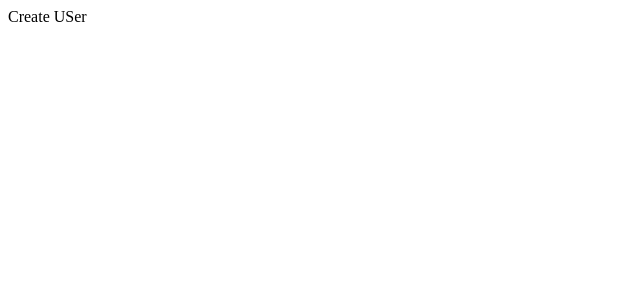
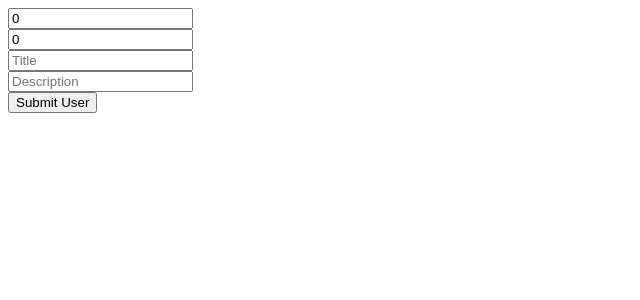
Before and after one commit to HurairaAhsan0/Show-content-typicode, a React (Create React App) app in the folder show-card/: page /User/Create in a window 1280 px wide. Shown: the top 300 px of the page, without its empty margins (0-640 px from the left). Built offline with nearby package versions, Linux system fonts and the light colour scheme.

Commit message:
create user created

```diff
--- a/show-card/package.json
+++ b/show-card/package.json
@@ -5,14 +5,16 @@
   "dependencies": {
     "@emotion/react": "^11.10.5",
     "@emotion/styled": "^11.10.5",
-    "@mui/material": "^5.10.11",
+    "@mui/material": "^5.10.12",
     "@testing-library/jest-dom": "^5.16.5",
     "@testing-library/react": "^13.4.0",
     "@testing-library/user-event": "^13.5.0",
     "axios": "^1.1.3",
+    "final-form": "^4.20.7",
     "lodash": "^4.17.21",
     "react": "^18.2.0",
     "react-dom": "^18.2.0",
+    "react-final-form": "^6.5.9",
     "react-router-dom": "^6.4.2",
     "react-scripts": "5.0.1",
     "web-vitals": "^2.1.4"
--- a/show-card/src/components/CompleteListOfUser.js
+++ b/show-card/src/components/CompleteListOfUser.js
@@ -1,9 +1,13 @@
-import * as React from 'react';
-
+import React from 'react';
+import ListofUser from './ListofUser';
 
 const CompleteListOfUser=()=> {
+
   return (
- <div></div>
+ <div>
+  <ListofUser />
+
+ </div>
   );
 }
 export default CompleteListOfUser;
--- a/show-card/src/components/CreateUser.js
+++ b/show-card/src/components/CreateUser.js
@@ -1,11 +1,102 @@
-import React from 'react'
+import React, {useState} from 'react';
+import axios from "axios"
 
-const CreateUser = () => {
-  return (
-    <div>
-      Create USer
-    </div>
-  )
+function CreateUser() {
+
+
+
+  const[UserId,setUserId]=useState(0)
+  const[id,setid]=useState(0)
+  const[Title,setTitle]=useState("")
+  const[Description,setDescription]=useState("")
+
+
+    const UserHandler = (e) =>{
+        setUserId( e.target.value )
+    }
+    const idHandler = (e) =>{
+        setid( e.target.value )
+    }
+    const titleHandler = (e) =>{
+        setTitle( e.target.value )
+    }
+    const DescriptionHandler = (e) =>{
+        setDescription( e.target.value )
+    }
+
+    const submitButton = () =>{
+        console.log(Description)
+        console.log(Title)
+        console.log(id)
+        console.log(UserId)
+        const options = {
+          url: 'https://jsonplaceholder.typicode.com/posts',
+          method: 'POST',
+          headers: {
+            'Accept': 'application/json',
+            'Content-Type': 'application/json;charset=UTF-8'
+          },
+          data: {
+            UserId: UserId,
+            id: id,
+            title:Title,
+            description:Description
+          }
+        };
+
+        axios(options)
+          .then(response => {
+            console.log(response);
+          });
+    }
+
+    return (
+        <div>
+          { UserId !==undefined ?
+      (  <input
+            type="number"
+            name="UserId"
+            onChange={UserHandler}
+            placeholder="UserId"
+            value={UserId}/>
+            ):"value is undefined"
+                      }
+
+            <br/>
+            { id !==undefined ?
+           (<input
+            type="number"
+            name="Id"
+            onChange={idHandler}
+            placeholder="Id"
+            value={id}/>
+            ):"value is undefined"
+           }
+            <br/>
+            { Title!==undefined ?
+           ( <input
+            type="text"
+            name="Title"
+            onChange={titleHandler}
+            placeholder="Title"
+            value={Title}/>
+            ):"value is undefined"
+           }
+            <br/>
+            { Description !==undefined ?
+           ( <input
+            type="Description"
+            name="Description"
+            onChange={DescriptionHandler}
+            placeholder="Description"
+            value={Description}/>
+            ):"value is undefined"
+           }
+            <br/>
+
+            <button onClick={submitButton}>Submit User</button>
+        </div>
+    )
 }
 
-export default CreateUser
+export default CreateUser;
--- a/show-card/src/components/EditUser.js
+++ b/show-card/src/components/EditUser.js
@@ -2,10 +2,7 @@ import React from 'react'
 
 const EditUser = () => {
   return (
-    <div>
-      Edit User
-    </div>
+    <div>EditUser</div>
   )
 }
-
-export default EditUser
+export default EditUser;
--- a/show-card/src/components/ListofUser.js
+++ b/show-card/src/components/ListofUser.js
@@ -6,27 +6,28 @@ import CardActions from '@mui/material/CardActions';
 import CardContent from '@mui/material/CardContent';
 import Button from '@mui/material/Button';
 import Typography from '@mui/material/Typography';
+import {Link} from "react-router-dom"
 
-const ListofUser = () => {
+
+const ListofUser = (props) => {
 const [data,setdata]=useState([])
-const [index,setindex]=useState([])
+const HandleClick=()=>{
+console.log(data)
+}
+
  useEffect(() => {
   const  url="https://jsonplaceholder.typicode.com/posts";
   axios.get(url)
  .then((response)=>{
-  console.log(response.data);
-
-
-
-    setdata(response.data.map((i)=>{
-setindex(i)
-   console.log(i)
-        return (
-          <div key={i.id} >
-        <Card sx={{ maxWidth: 200 }}>
+  const res=response.data;
+  setdata(res.map((i)=>{
+    console.log(i.userId)
+      return (
+        <div key={i.id} >
+        <Card sx={{ maxWidth: 250 }}>
     <CardContent>
       <Typography gutterBottom variant="h7" component="div">
-          Id:{i.id}
+        Id:{i.id}
       </Typography>
       <Typography gutterBottom variant="h7" component="div">
           userId:{i.userId}
@@ -35,27 +36,31 @@ setindex(i)
       {i.title}
       </Typography>
       <Typography variant="body2" color="text.secondary">
-      {i.body}
-     {console.log(i.body)}
+     Description: {i.body}
       </Typography>
     </CardContent>
     <CardActions>
+      <Link to="/User/Edit">
       <Button size="small" >Edit</Button>
-      <Button size="small">Show More</Button>
+      </Link>
+      <Link to="/User/List" >
+      <Button size="small" >Show More</Button>
+      </Link>
     </CardActions>
   </Card>
     </div>
   )
 }))
-
 })
 }, [])
-console.log(index)
   return (
     <div>
-      <Button size="small">Create User</Button>
+      <Link to="/User/Create">
+      <Button size="small" onClick={props.UserForm} >Create User</Button>
+      </Link>
       <div>
       {data}
+      {HandleClick}
       </div>
     </div>
   )
```
Also changed, not shown: 1 other file (tests, documents, lock files or other folders).
